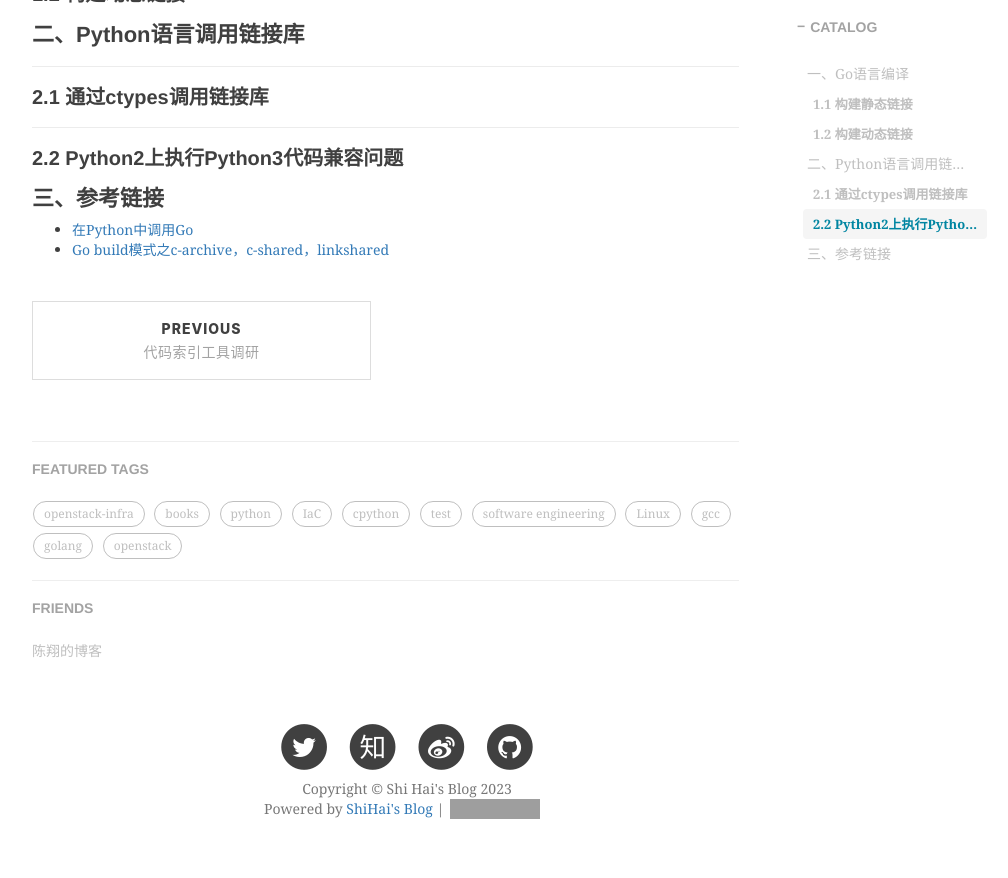
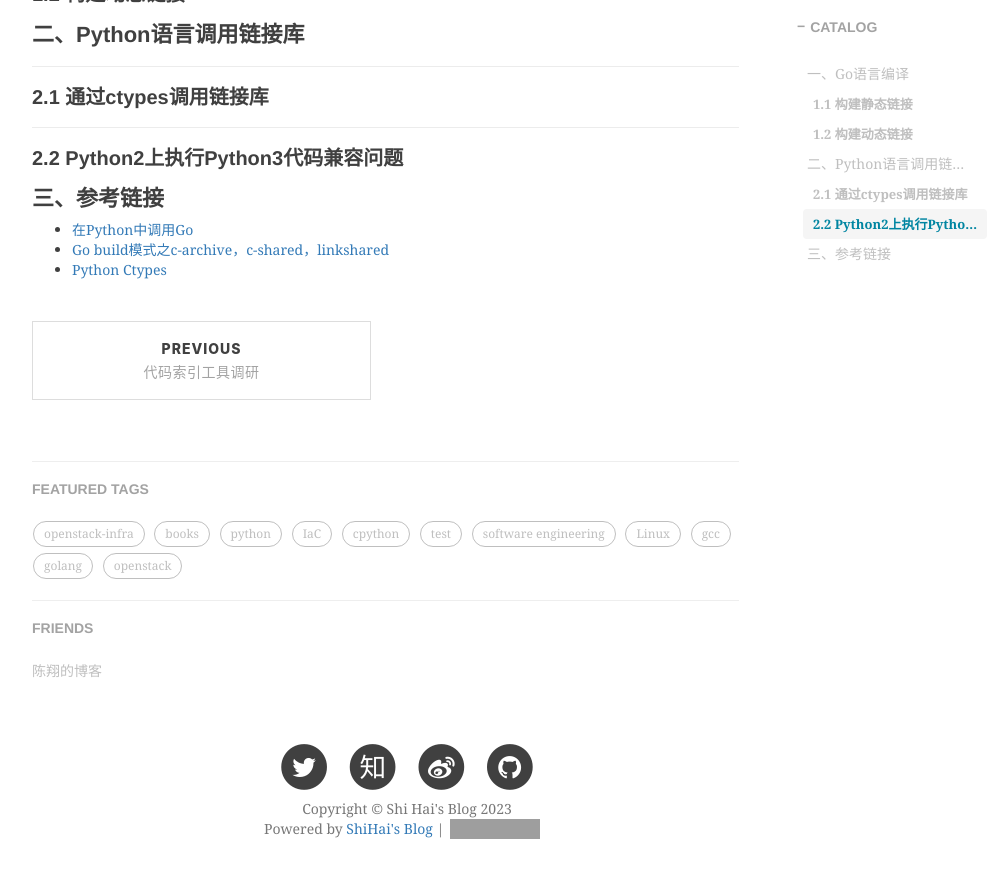
Before and after one commit to shihai1991/shihai1991.github.io, a Jekyll site: the page built from _posts/2023-02-10-python调用c.md, in a window 1280 px wide and 900 px high, scrolled down 725 px. Shown: the top 878 px of the window, without its empty margins (233-1241 px from the left). Built offline with Jekyll 4.4.1, drawn with Linux system fonts in a browser that asks for light colours; nearby versions of some CDN libraries; comment, search, counter and statistics services are not loaded; grey boxes are pictures that could not be loaded.

Commit message:
Update 2023-02-10-python调用c.md

```diff
--- a/_posts/2023-02-10-python调用c.md
+++ b/_posts/2023-02-10-python调用c.md
@@ -23,3 +23,4 @@
 # 三、参考链接
 - [在Python中调用Go](https://zhuanlan.zhihu.com/p/518374146)
 - [Go build模式之c-archive，c-shared，linkshared](https://davidchan0519.github.io/2019/04/05/go-buildmode-c/)
+- [Python Ctypes](https://docs.python.org/3/library/ctypes.html?highlight=ctypes)
```
